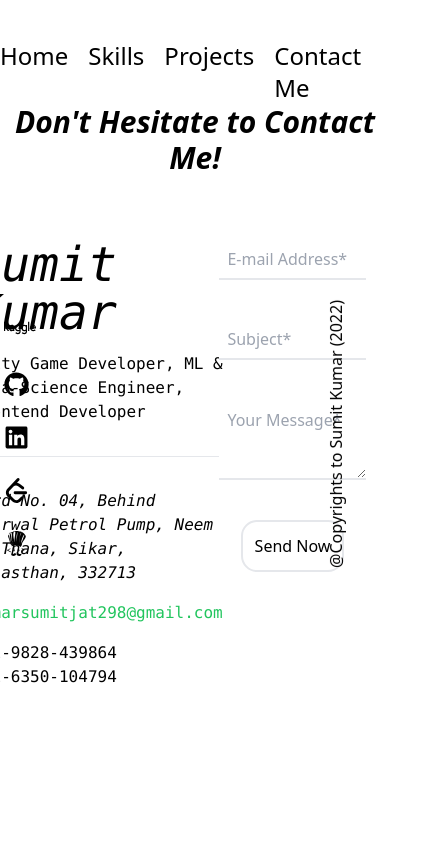
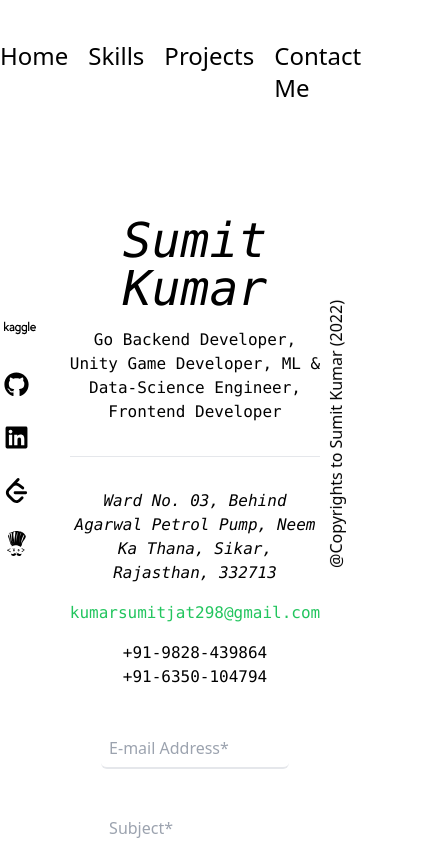
Before and after one commit to Sumit-Kumar1/Sumit-Kumar1.github.io, a Next.js app: page /contact in a window 390 px wide. Shown: the top 843 px of the page, 432 px wide, since content can reach past the window. Built offline with nearby package versions, Linux system fonts and the light colour scheme.

Commit message:
Responsiveness for contact page

```diff
--- a/components/layout.js
+++ b/components/layout.js
@@ -4,7 +4,7 @@ import Navbar from "./navbar"
 export default function Layout({children }) {
     return (
         <div className={
-            "h-screen dark:bg-[#282828] bg-white dark:text-white justify-center align-middle justify-items-center"
+            "min-w-screen min-h-screen dark:bg-[#282828] bg-white dark:text-white justify-center align-middle justify-items-center"
           }>
             <Navbar />
             <ProfileSideBar />
--- a/pages/contact/index.js
+++ b/pages/contact/index.js
@@ -1,27 +1,25 @@
 export default function contact() {
     return (
-        <div>
-            <h1 className="text-3xl pb-16 text-center italic font-bold">
-                Don&apos;t Hesitate to Contact Me!
-            </h1>
-            <div className="grid grid-cols-2 justify-center justify-items-center ">
-                <div className="flex flex-col gap-4 font-mono">
+            <div className="grid md:grid-cols-2 justify-center justify-items-center p-28 sm:w-full sm:grid-cols-1 text-center gap-10">
+                {/* Personal info part */}
+                <div className="flex flex-col gap-4 font-mono ">
                     {/*<Image src={"./public/favicon.ico"} alt={"MyImage"} height={100} width={100}/>*/}
                     <p className={"text-5xl italic font-extralight"}>Sumit Kumar</p>
                     <p className={"pb-4 font-thin"}>
-                        Unity Game Developer, ML & Data-Science Engineer, Frontend Developer
+                        Go Backend Developer, Unity Game Developer, ML & Data-Science Engineer, Frontend Developer
                     </p>
                     <hr />
                     <address className={"pt-4"}>
-                        Ward No. 04, Behind Agarwal Petrol Pump, Neem Ka Thana, Sikar,
+                        Ward No. 03, Behind Agarwal Petrol Pump, Neem Ka Thana, Sikar,
                         Rajasthan, 332713
                     </address>
                     <p className="text-green-500">kumarsumitjat298@gmail.com</p>
                     <p>+91-9828-439864 <br/> +91-6350-104794</p>
                 </div>
+                {/* email to form */}
                 <form className={"flex flex-col gap-y-10 w-3/4"}>
                     <input
-                        className={"dark:bg-[#1d1d1d] border-b-2 h-10 p-2 font-light"}
+                        className={"dark:bg-[#1d1d1d] border-b-2 h-10 p-2 font-light rounded-md"}
                         placeholder={"E-mail Address*"}
                         id={"email"}
                         type={"email"}
@@ -29,7 +27,7 @@ export default function contact() {
                         required
                     />
                     <input
-                        className={"dark:bg-[#1d1d1d] border-b-2 h-10 p-2 font-light"}
+                        className={"dark:bg-[#1d1d1d] border-b-2 h-10 p-2 font-light rounded-md"}
                         placeholder={"Subject*"}
                         id={"subject"}
                         type={"text"}
@@ -37,7 +35,7 @@ export default function contact() {
                         required
                     />
                     <textarea
-                        className={"dark:bg-[#1d1d1d] border-b-2 h-20 p-2 font-light"}
+                        className={"dark:bg-[#1d1d1d] border-b-2 h-20 p-2 font-light rounded-md"}
                         placeholder={"Your Message*"}
                         id={"message"}
                         name={"message"}
@@ -45,13 +43,12 @@ export default function contact() {
                     />
                     <button
                         className={
-                            "xs:w-full md:w-1/4 xl:w-1/3 border-2 rounded-2xl p-3 dark:hover:bg-[#0d0d0d] hover:bg-green-400 mx-auto hover:font-bold hover:cursor-pointer"
+                            "xs:w-full md:w-1/4 xl:w-1/3 border-2 rounded-2xl p-3 dark:hover:bg-[#0d0d0d] hover:bg-green-400 mx-auto hover:font-bold hover:cursor-pointer text-center"
                         }
                     >
                         Send Now
                     </button>
                 </form>
             </div>
-        </div>
     );
 }
```
